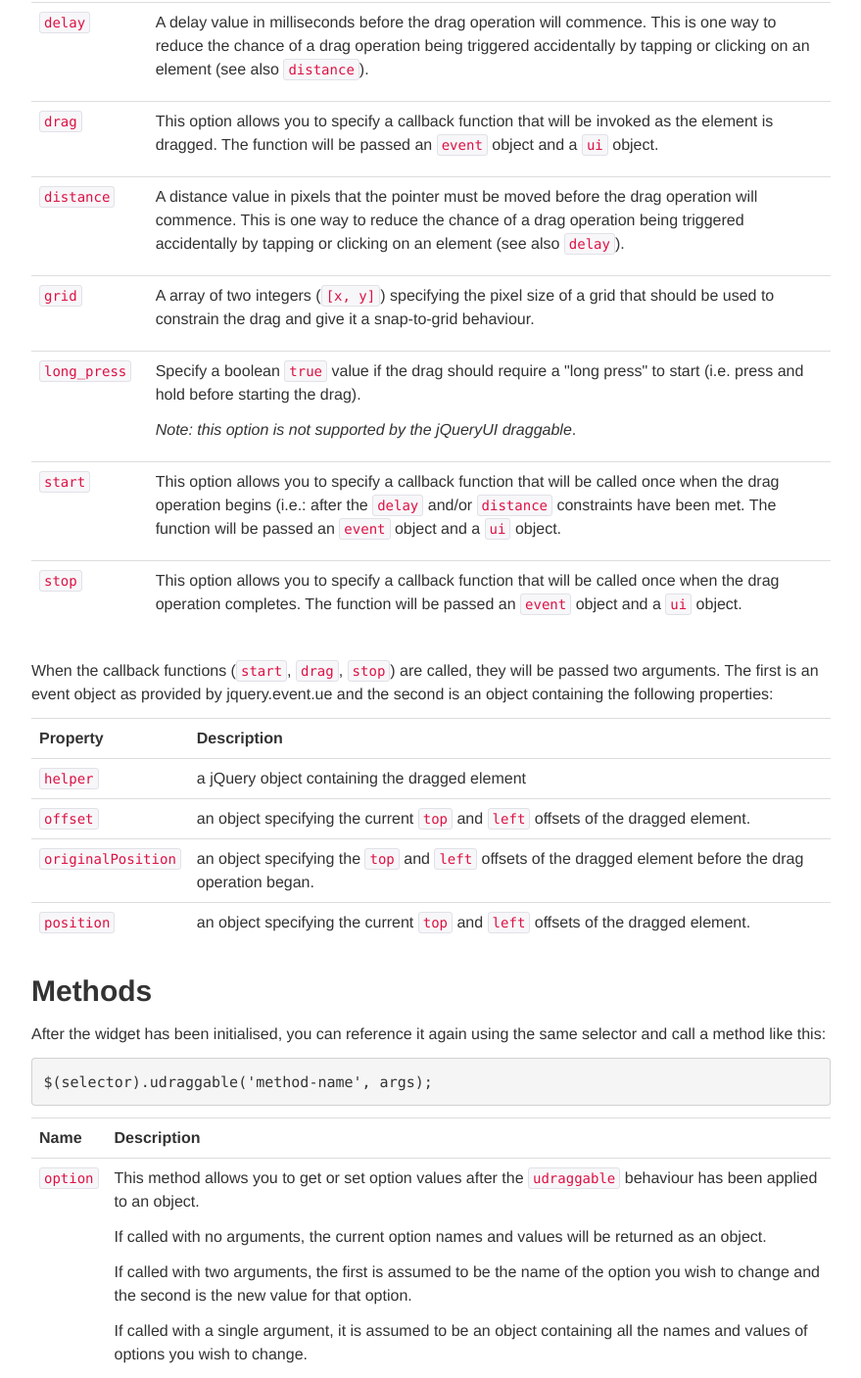
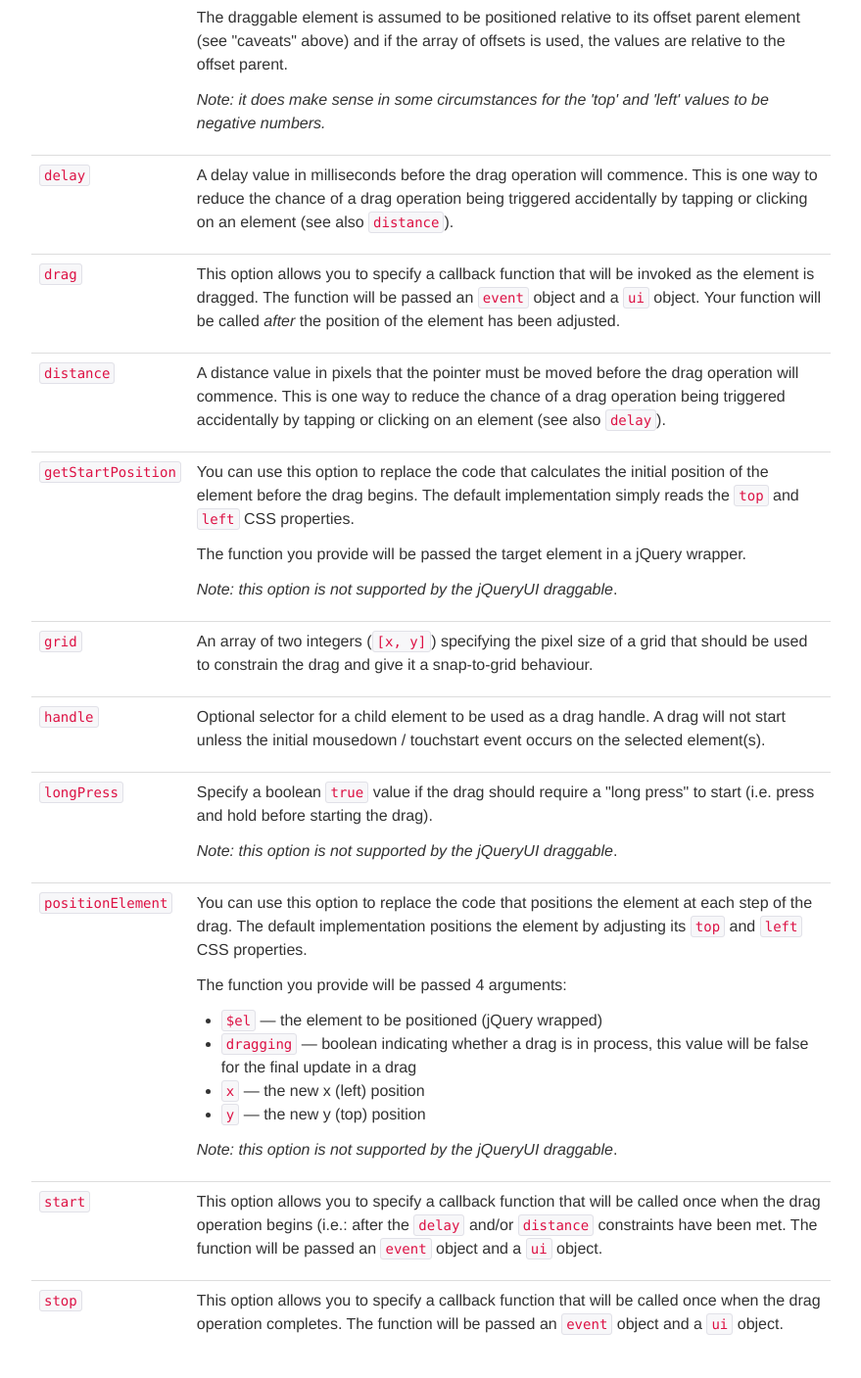
Before and after one commit to grantm/jquery-udraggable, a plain HTML site: page index.html in a window 1280 px wide. Shown: the part 2247-3654 px from the top of the page at 98% size, without its empty margins (200-1079 px from the left). Drawn offline with Linux system fonts and the light colour scheme.

Commit message:
update docs for new plugin version:
* parent option now refers to offsetParent
* renamed longPress option
* added positionElement and getStartPosition options
* added handle option

```diff
--- a/index.html
+++ b/index.html
@@ -108,8 +108,11 @@
                   <li><a href="#delay">delay</a></li>
                   <li><a href="#drag">drag</a></li>
                   <li><a href="#distance">distance</a></li>
+                  <li><a href="#getStartPosition">getStartPosition</a></li>
                   <li><a href="#grid">grid</a></li>
-                  <li><a href="#long_press">long_press</a></li>
+                  <li><a href="#handle">handle</a></li>
+                  <li><a href="#longPress">longPress</a></li>
+                  <li><a href="#positionElement">positionElement</a></li>
                   <li><a href="#start">start</a></li>
                   <li><a href="#stop">stop</a></li>
                 </ul>
@@ -152,13 +155,15 @@
                   operation should be contained.  Acceptable values are
                   the string <code>"parent"</code> or an array of pixel offset
                   values defining a rectangle: <code>[left, top, right, bottom]</code>.</p>
+                  <p><code>"parent"</code> refers to the 'offset parent' - the
+                  closest ancestor element that is positioned.</p>
+
                   <p>The draggable element is assumed to be positioned relative
-                  to its parent element (see "caveats" above) and if the array of
-                  offsets is used, the values are relative to the positioning parent.</p>
-                  <p><em>Note: it does make sense in some circumstances for the
-                  'top' and 'left' values to be negative numbers.</em></p>
-                </td>
-              </tr>
+                  to its offset parent element (see "caveats" above) and if the
+                  array of offsets is used, the values are relative to the
+                  offset parent.</p> <p><em>Note: it does make sense in
+                  some circumstances for the 'top' and 'left' values to be
+                  negative numbers.</em></p> </td> </tr>
 
               <tr>
                 <td><a name="delay"></a><code>delay</code></td>
@@ -176,7 +181,8 @@
                   <p>This option allows you to specify a callback function
                   that will be invoked as the element is dragged.  The function
                   will be passed an <code>event</code> object and a <code>ui</code>
-                  object.</p>
+                  object.  Your function will be called <em>after</em> the
+                  position of the element has been adjusted.</p>
                 </td>
               </tr>
 
@@ -192,20 +198,65 @@
               </tr>
 
               <tr>
+                <td><a name="getStartPosition"></a><code>getStartPosition</code></td>
+                <td>
+                  <p>You can use this option to replace the code that calculates
+                  the initial position of the element before the drag begins.
+                  The default implementation simply reads the <code>top</code>
+                  and <code>left</code> CSS properties.</p>
+                  <p>The function you provide will be passed the target element
+                  in a jQuery wrapper.</p>
+                  <p><em>Note: this option is not supported by the jQueryUI
+                  draggable</em>.</p>
+                </td>
+              </tr>
+
+              <tr>
                 <td><a name="grid"></a><code>grid</code></td>
                 <td>
-                  <p>A array of two integers (<code>[x, y]</code>) specifying
+                  <p>An array of two integers (<code>[x, y]</code>) specifying
                   the pixel size of a grid that should be used to constrain the
                   drag and give it a snap-to-grid behaviour.</p>
                 </td>
               </tr>
 
               <tr>
-                <td><a name="long_press"></a><code>long_press</code></td>
+                <td><a name="handle"></a><code>handle</code></td>
+                <td>
+                  <p>Optional selector for a child element to be used as a drag
+                  handle.  A drag will not start unless the initial mousedown /
+                  touchstart event occurs on the selected element(s).</p>
+                </td>
+              </tr>
+
+              <tr>
+                <td><a name="longPress"></a><code>longPress</code></td>
                 <td>
                   <p>Specify a boolean <code>true</code> value if the drag
                   should require a "long press" to start (i.e. press and hold
                   before starting the drag).</p>
+                  <p><em>Note: this option is not supported by the jQueryUI
+                  draggable</em>.</p>
+                </td>
+              </tr>
+
+              <tr>
+                <td><a name="positionElement"></a><code>positionElement</code></td>
+                <td>
+                  <p>You can use this option to replace the code that positions
+                  the element at each step of the drag. The default
+                  implementation positions the element by adjusting its
+                  <code>top</code> and <code>left</code> CSS properties.</p>
+                  <p>The function you provide will be passed 4 arguments:</p>
+                  <ul>
+                    <li><code>$el</code> &mdash; the element to be positioned
+                    (jQuery wrapped)</li>
+                    <li><code>dragging</code> &mdash; boolean indicating whether a
+                    drag is in process, this value will be false for the final
+                    update in a drag</li>
+                    <li><code>x</code> &mdash; the new x (left) position</li>
+                    <li><code>y</code> &mdash; the new y (top) position</li>
+                  </ul>
                   <p><em>Note: this option is not supported by the jQueryUI
                   draggable</em>.</p>
                 </td>
```
